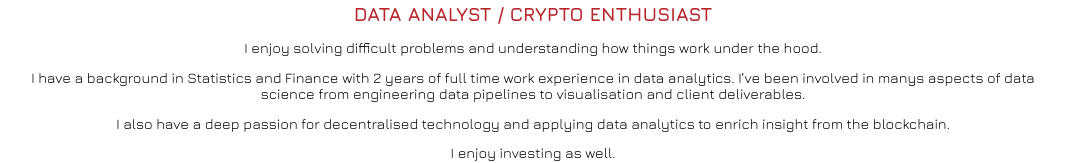
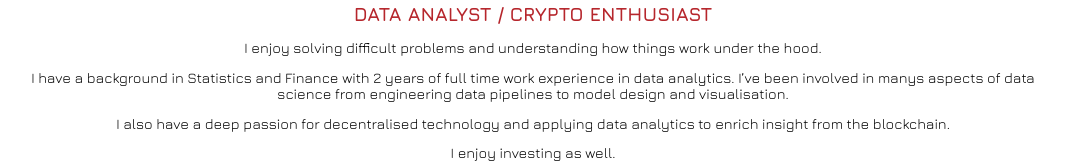
Before and after one commit to jacobianjl/jacobianjl.github.io, a plain HTML site: page index.html in a window 1280 px wide. Shown: the part 366-529 px from the top of the page, without its empty margins (107-1172 px from the left). Drawn offline with nearby package versions, Linux system fonts and the light colour scheme.

Commit message:
quickfix

```diff
--- a/index.html
+++ b/index.html
@@ -44,7 +44,7 @@
   <h1 class="name">Jerry <b>Liu</b></h1>
   <h2 class="title">Data Analyst / Crypto Enthusiast</h2><span class="bio"><p>I enjoy solving difficult problems and understanding how things work under the hood.</p>
 <p>I have a background in Statistics and Finance with 2 years of full time work experience in data analytics.
-I&rsquo;ve been involved in manys aspects of data science from engineering data pipelines to visualisation and client deliverables.</p>
+I&rsquo;ve been involved in manys aspects of data science from engineering data pipelines to model design and visualisation.</p>
 <p>I also have a deep passion for decentralised technology and applying data analytics to enrich insight from the blockchain.</p>
 <p>I enjoy investing as well.</p>
 </span>
```
